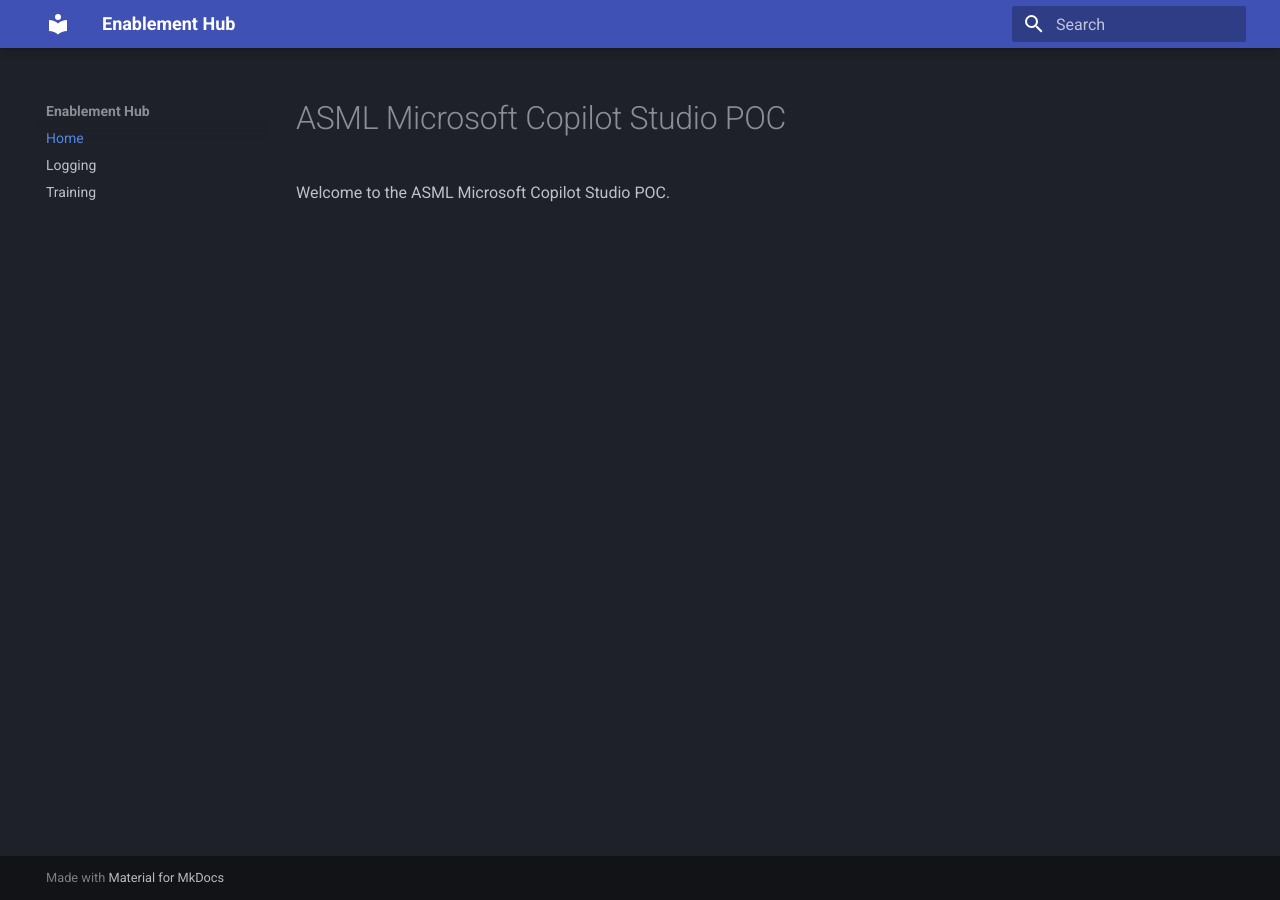
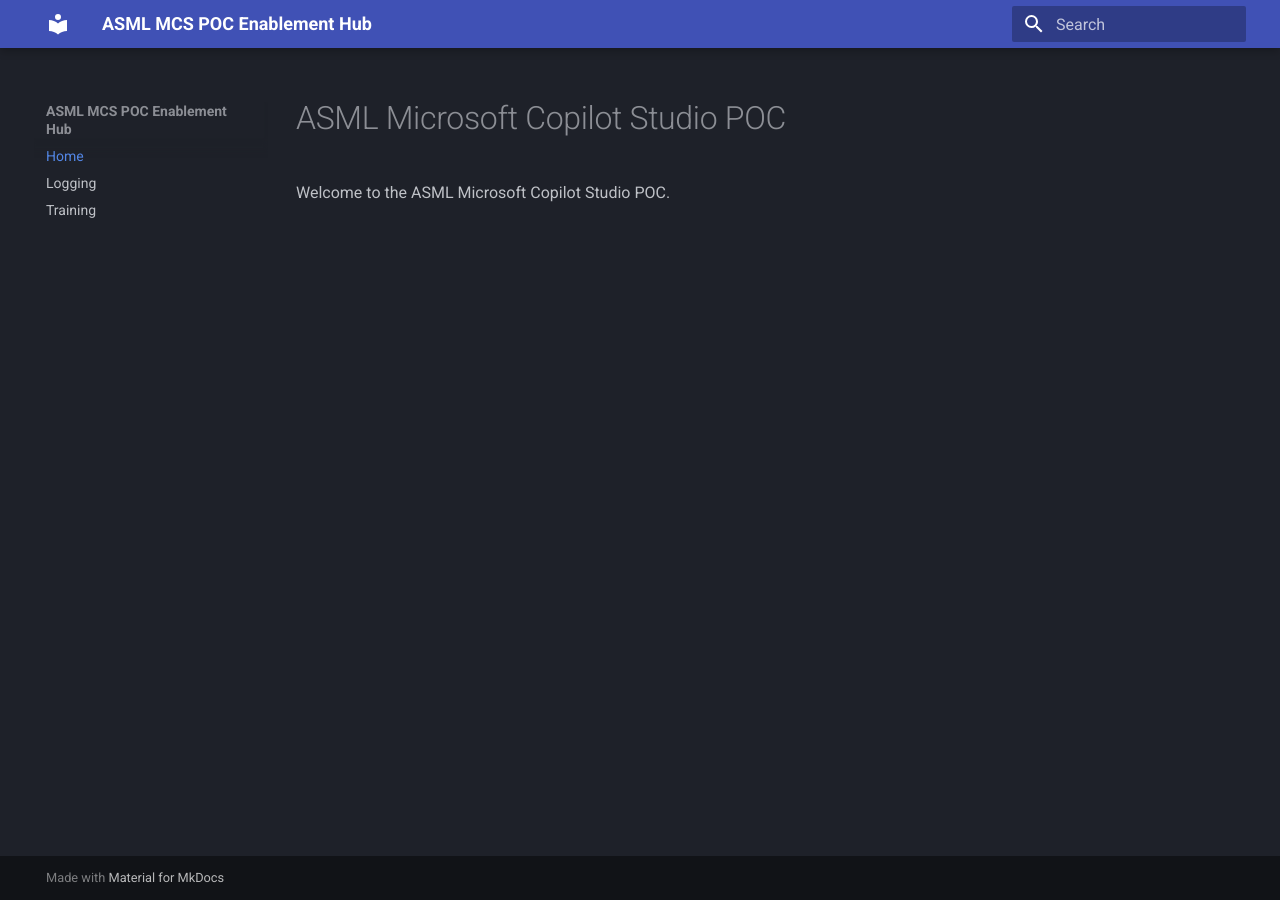
Before and after one commit to cristi-0392/enablement-hub, an MkDocs documentation site: the page built from docs/index.md, in a window 1280 px wide. Built offline with MkDocs 1.6.1 and Material for MkDocs 9.7.7, drawn with Linux system fonts in a browser that asks for light colours.

Commit message:
Update mkdocs.yml

```diff
--- a/mkdocs.yml
+++ b/mkdocs.yml
@@ -1,4 +1,4 @@
-site_name: Enablement Hub
+site_name: ASML MCS POC Enablement Hub
 
 theme:
   name: material
```
